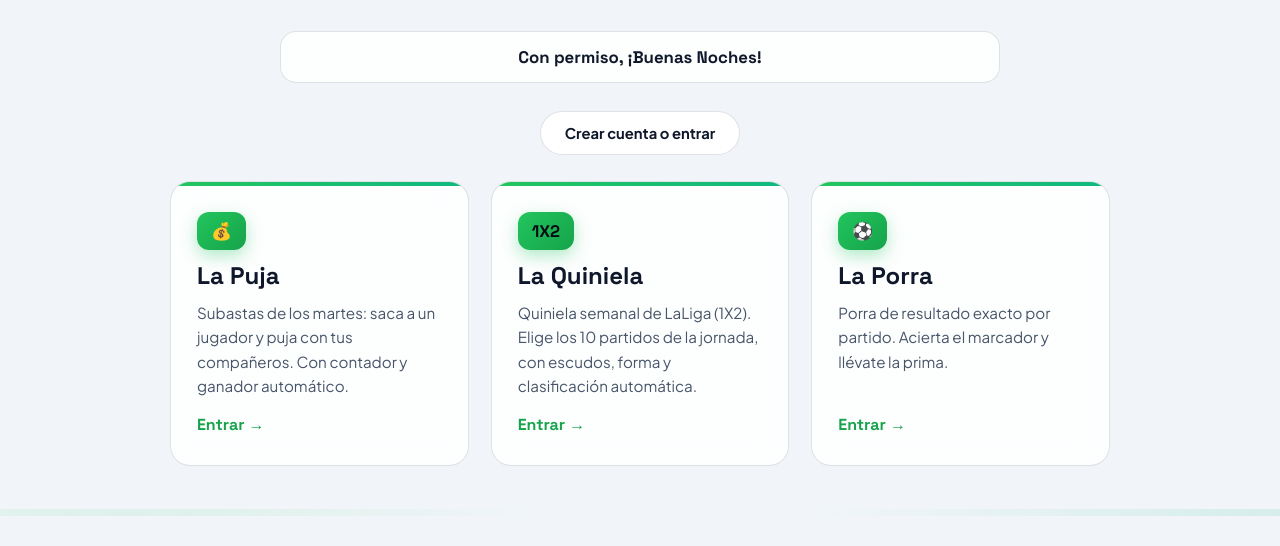
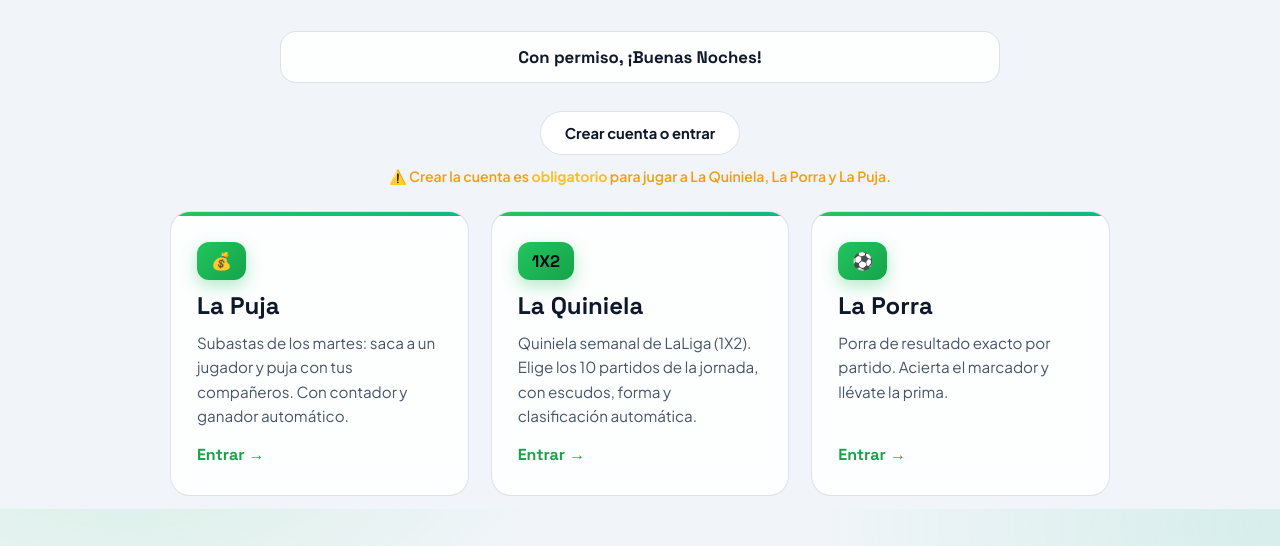
Before and after one commit to edumtnezz/Edumr.es, a plain HTML site: page futmondo/index.html in a window 1280 px wide. Shown: the part 291-837 px from the top of the page. Before the commit the page ends 807 px from the top, so only its background shows below. Drawn offline with Linux system fonts and the light colour scheme; no server answers.

Commit message:
Hub: aviso obligatorio de crear cuenta para jugar (debajo del boton)

```diff
--- a/futmondo/futmondo.css
+++ b/futmondo/futmondo.css
@@ -61,6 +61,8 @@ body {
 .hub-cta:empty { display: none; }
 .hub-cta a { display: inline-block; padding: 12px 24px; border-radius: 99px; border: 1px solid var(--border); background: var(--card-solid); color: var(--text); text-decoration: none; font-weight: 700; font-size: 0.92rem; transition: all 0.2s ease; }
 .hub-cta a:hover { border-color: var(--border-hover); transform: translateY(-1px); }
+.hub-warn { max-width: 620px; margin: 12px auto 0; font-size: 0.88rem; color: #f59e0b; font-weight: 600; }
+.hub-warn b { color: #fbbf24; }
 
 .hub-grid {
   max-width: 940px;
--- a/futmondo/index.html
+++ b/futmondo/index.html
@@ -14,7 +14,7 @@
   <link rel="preconnect" href="https://fonts.gstatic.com" crossorigin>
   <link href="https://fonts.googleapis.com/css2?family=Space+Grotesk:wght@400;500;600;700&family=Plus+Jakarta+Sans:wght@400;500;600;700;800&display=swap" rel="stylesheet">
   <script src="theme.js?v=64"></script>
-  <link rel="stylesheet" href="futmondo.css?v=111">
+  <link rel="stylesheet" href="futmondo.css?v=112">
 </head>
 <body>
   <div class="hub-top">
@@ -29,7 +29,10 @@
   </header>
 
   <p class="hub-welcome" id="hubGreeting"></p>
-  <p class="hub-cta" id="hubCta"><a class="top-btn" href="cuenta/">Crear cuenta o entrar</a></p>
+  <div class="hub-cta" id="hubCta">
+    <a class="top-btn" href="cuenta/">Crear cuenta o entrar</a>
+    <p class="hub-warn">⚠️ Crear la cuenta es <b>obligatorio</b> para jugar a La Quiniela, La Porra y La Puja.</p>
+  </div>
 
   <main class="hub-grid">
     <a class="hub-card" href="pujas/">
```
